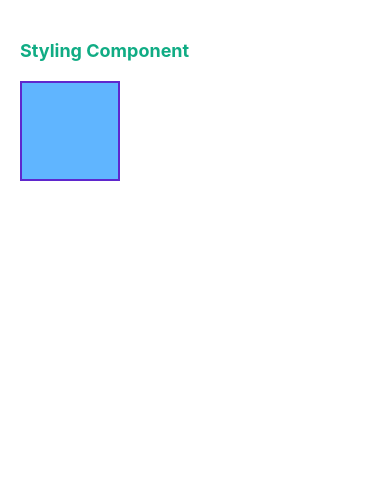
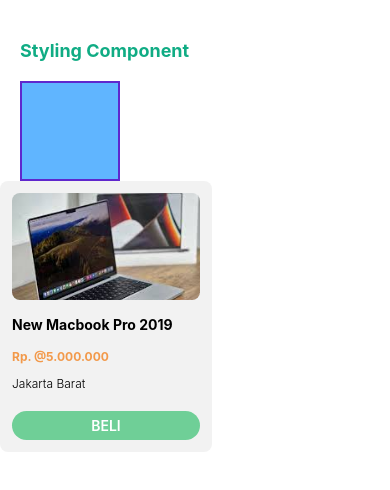
Before and after one commit to iis178845/ProjectBaru, a React Native app: screen / in a window 390 px wide. Shown: the top 490 px of the page. Built offline with nearby package versions, Linux system fonts and the light colour scheme.

Commit message:
Basic Styling React Native Component

```diff
--- a/App.js
+++ b/App.js
@@ -1,5 +1,6 @@
 import React, {Component} from 'react';
 import {Text, View, Image, TextInput, StyleSheet} from 'react-native';
+import macbook from './assets/macbook.jpeg';
 
 const App = () => {
   return <StylingReactNativeComponent />;
@@ -20,7 +21,16 @@
           marginLeft: 20,
           }}
           />
-    </View>
+          <View style={{padding: 12, backgroundColor: '#f2f2f2', width: 212, borderRadius: 8}} >
+            <Image source={macbook} style={{width: 188, height: 107, borderRadius: 8}} />
+            <Text style={{fontSize: 14, fontWeight: 'bold', marginTop: 16}} >New Macbook Pro 2019</Text>
+            <Text style={{fontSize: 12, fontWeight: 'bold', color: '#f2994A', marginTop: 16}} >Rp. @5.000.000</Text>
+            <Text style={{fontSize: 12, fontWeight: '300', marginTop: 12}} >Jakarta Barat</Text>
+          <View style={{backgroundColor: '#6FCF97', paddingVertical: 6, borderRadius: 25, marginTop: 20}} >
+            <Text style={{fontSize: 14, fontWeight: '600', color: 'white', textAlign: 'center'}} >BELI</Text>
+          </View>
+          </View>
+          </View>
   )
 }
 const styles = StyleSheet.create({
```
Also changed, not shown: assets/macbook.jpeg (added).
